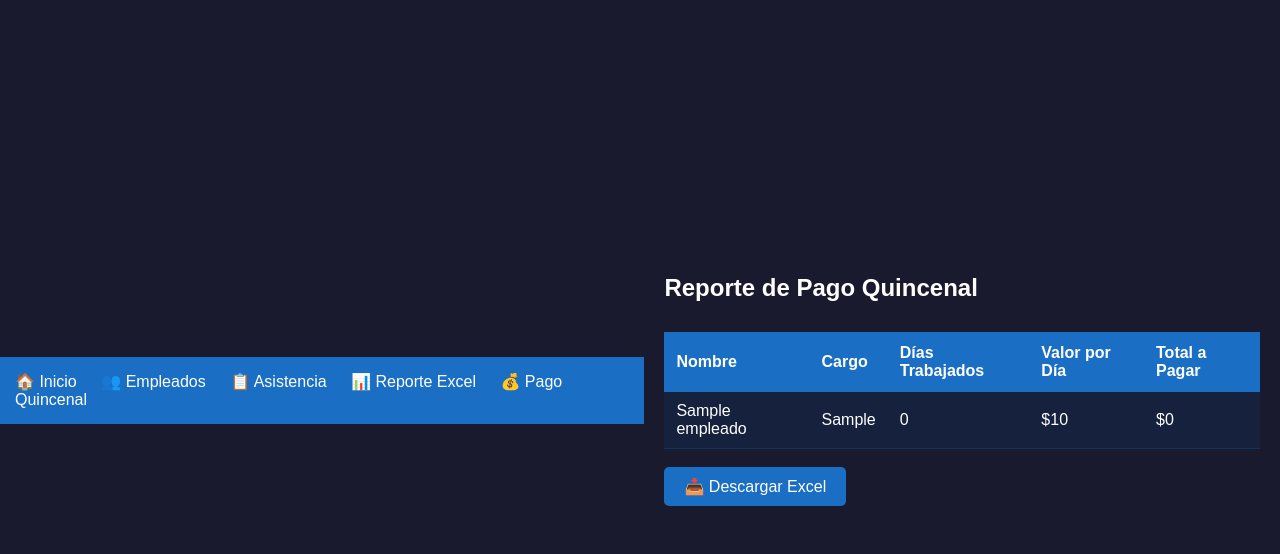
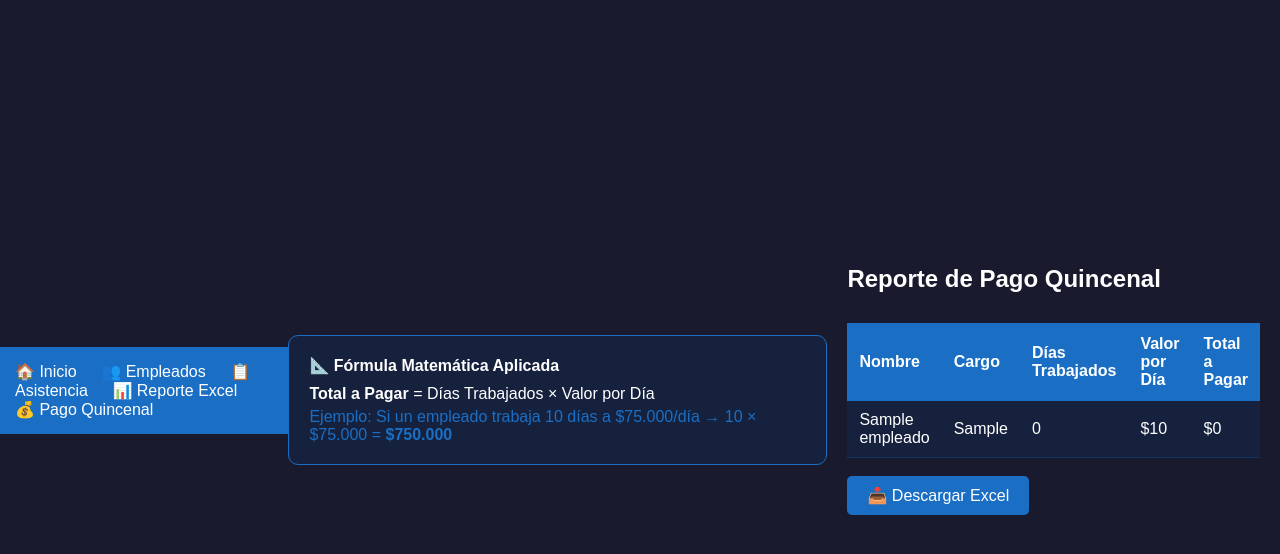
Before and after one commit to David-Santiago-123/AsistTrack, a Flask app: page /reporte_pago in a window 1280 px wide. Shown: the top 554 px of the page. Run offline with Flask 3, Linux system fonts and the light colour scheme; tables that the repository leaves empty or names only in its code hold one stand-in row (values such as "Sample post"); some libraries are stand-ins or nearby versions.

Commit message:
10 empleados de prueba y formula matematica agregada

```diff
--- a/templates/reporte_pago.html
+++ b/templates/reporte_pago.html
@@ -13,6 +13,18 @@
         <a href="/reporte">📊 Reporte Excel</a>
         <a href="/reporte_pago">💰 Pago Quincenal</a>
     </nav>
+
+    <br>
+    <div class="card" style="width: 100%; text-align: left; padding: 20px;">
+        <h2>📐 Fórmula Matemática Aplicada</h2>
+        <p style="color: white; margin-top: 10px;">
+            <strong>Total a Pagar</strong> = Días Trabajados × Valor por Día
+        </p>
+        <p style="color: #1a6fc4; margin-top: 5px;">
+            Ejemplo: Si un empleado trabaja 10 días a $75.000/día → 10 × $75.000 = <strong>$750.000</strong>
+        </p>
+    </div>
+
     <div class="container">
         <h1>Reporte de Pago Quincenal</h1>
         <table>
```
